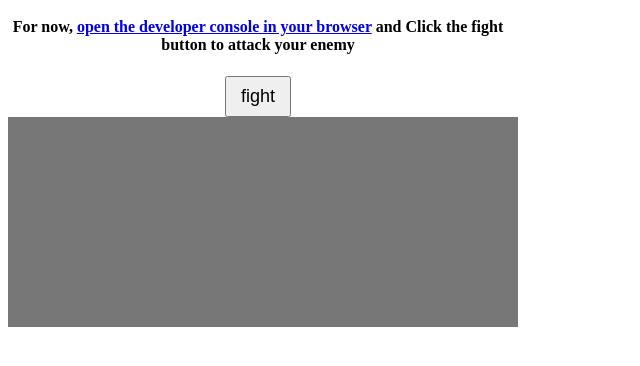
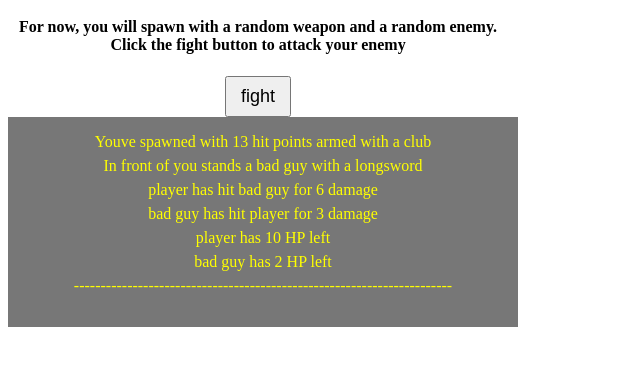
Before and after one commit to rustinpeace91/rpg-battle-engine, a plain HTML site: page index.html in a window 1280 px wide. Both pictures are taken after a click on the button "fight". Shown: the part 114-480 px from the top of the page, without its empty margins (0-640 px from the left). Drawn offline with Linux system fonts and the light colour scheme.

Commit message:
fight console

```diff
--- a/assets/css/style.css
+++ b/assets/css/style.css
@@ -17,7 +17,7 @@ button{
     height:200px;
     background:#777777;
     color:yellow;
-    overflow:auto;
+    overflow:scroll;
     padding:5px;
     line-height:.5em;
 }
--- a/assets/javascript/combat.js
+++ b/assets/javascript/combat.js
@@ -1,13 +1,13 @@
    var combat = {
         attack: function(attacker, defender){
             var roll = dice.throwD20() + attacker.toAttack;
-            //console.log(attacker.name + " rolled " + roll +" to hit" );
+            //dom.updateConsole(attacker.name + " rolled " + roll +" to hit" );
             if(roll >= defender.AC){
                 var damage = attacker.weapon.damage();
-                console.log(attacker.name + " has hit " + defender.name + " for " + damage+ " damage");
+                dom.updateConsole(attacker.name + " has hit " + defender.name + " for " + damage+ " damage");
                 defender.takeHit(damage);
             } else {
-                console.log(attacker.name + " missed");
+                dom.updateConsole(attacker.name + " missed");
             };
 
         },
@@ -18,15 +18,16 @@
                 this.attack(enemy,player);
 
             } else {
+                dom.updateConsole(enemy.name + " has died")
                 var xpgained = 50 + (2 * enemy.HP);
                 player.exp += xpgained;
-                console.log("player earned "  + xpgained + " exp and has a total of " + player.exp + " exp")
+                dom.updateConsole("player earned "  + xpgained + " exp and has a total of " + player.exp + " exp")
             };
             if(player.alive === true && enemy.alive === true){
-                console.log(player.name + " has " + player.HP + " HP left");
-                console.log(enemy.name + " has " + enemy.HP + " HP left");
+                dom.updateConsole(player.name + " has " + player.HP + " HP left");
+                dom.updateConsole(enemy.name + " has " + enemy.HP + " HP left");
             }
-            console.log("-----------------------------------------------------------------------")
+            dom.updateConsole("-----------------------------------------------------------------------")
         },
 
 
--- /dev/null
+++ b/assets/javascript/dom.js
@@ -0,0 +1,12 @@
+var dom = {
+    updateConsole: function(input) {
+        var node = document.createElement("P");
+        var textNode = document.createTextNode(input);
+        node.appendChild(textNode);
+        console.log(node);
+        document.getElementById("fight-console").appendChild(node);
+        document.getElementById("fight-console").scrollTo(0, document.getElementById("fight-console").scrollHeight);
+
+
+    }
+}
--- a/assets/javascript/gameloop.js
+++ b/assets/javascript/gameloop.js
@@ -6,20 +6,25 @@ var game = {
         this.enemy = charGen.generateEnemy("bad guy", 3);
         console.log(this.player);
         console.log(this.enemy);
-        console.log("Youve spawned with " + this.player.HP + " hit points armed with a " + this.player.weapon.name);
-        console.log("In front of you stands a " + this.enemy.name + " with a " + this.enemy.weapon.name);
+
+        dom.updateConsole("Youve spawned with " + this.player.HP + " hit points armed with a " + this.player.weapon.name);
+        dom.updateConsole("In front of you stands a " + this.enemy.name + " with a " + this.enemy.weapon.name)
 
 
         document.getElementById("fight").addEventListener("click", function(event){
 
             combat.fight(game.player,game.enemy);
             if(game.player.alive === false){
+                dom.updateConsole(game.player.name + " has died")
+                dom.updateConsole("-----------------------------------------------------------------------")
                 game.init();
             }else if (game.enemy.alive === false){
+
                 game.enemy = charGen.generateEnemy("bad guy", 3)
                 console.log(game.enemy);
-                console.log("a new bad guy appears");
-                console.log("In front of you stands a " + game.enemy.name + " with a " + game.enemy.weapon.name);
+                dom.updateConsole("a new bad guy appears");
+                dom.updateConsole("In front of you stands a " + game.enemy.name + " with a " + game.enemy.weapon.name);
+                dom.updateConsole("-----------------------------------------------------------------------")
             }
 
         });
--- a/index.html
+++ b/index.html
@@ -3,7 +3,7 @@
 <head>
     <meta charset="utf-8" />
     <meta http-equiv="X-UA-Compatible" content="IE=edge">
-    <title>Page Title</title>
+    <title>Dungeon.js</title>
     <meta name="viewport" content="width=device-width, initial-scale=1">
     <!--<link rel="stylesheet" type="text/css" media="screen" href="main.css" />-->
     <script src="assets/javascript/dice.js"></script>
@@ -13,6 +13,7 @@
     <script src="assets/javascript/character.js"></script>
     <script src="assets/javascript/charactergen.js"></script>
     <script src="assets/javascript/combat.js"></script>
+    <script src = "assets/javascript/dom.js"></script>
     <link rel="stylesheet" type="text/css" media="screen" href="assets/css/style.css"/>
 
 
@@ -27,7 +28,7 @@
         </div>
 
         <div id = "subtext"><em>you are being punished....for your deeds!</em></div>
-        <h4>For now, <a href = "https://javascript.info/devtools" target = "_blank">open the developer console in your browser</a> and Click the fight button to attack your enemy</h4>
+        <h4>For now, you will spawn with a random weapon and a random enemy. Click the fight button to attack your enemy</h4>
         <div stlye = "text-align:center">
             <button id = "fight">fight</button>
         </div>
```
